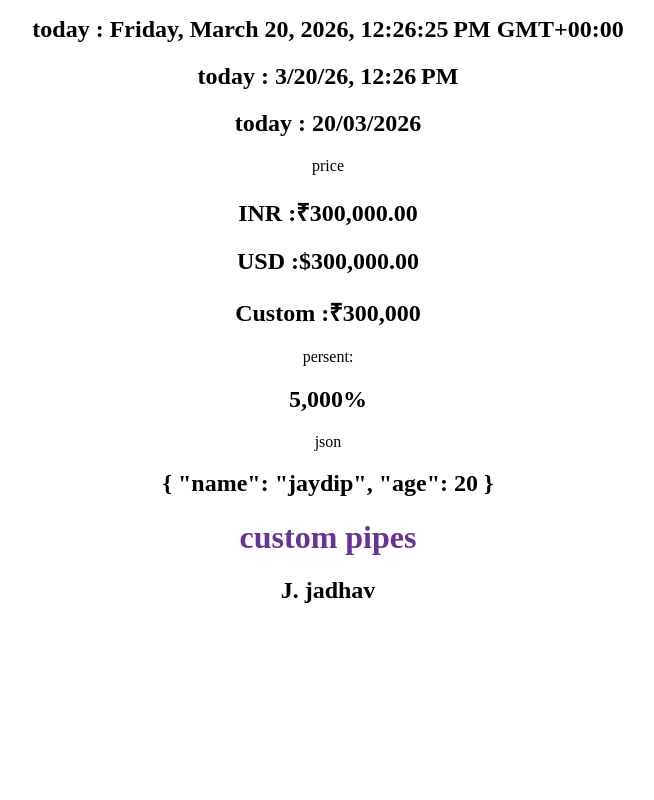
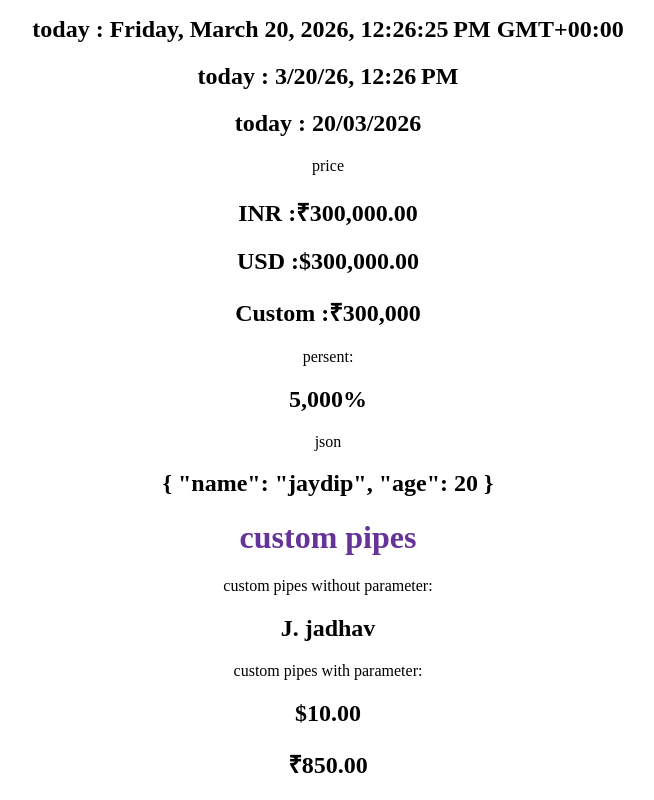
Before and after one commit to JaydipJadhav25/Angular, an Angular app: page / in a window 1280 px wide. Shown: the part 298-1098 px from the top of the page, without its empty margins (312-966 px from the left). Before the commit the page ends 922 px from the top, so only its background shows below. Built offline with nearby package versions, Linux system fonts and the light colour scheme.

Commit message:
feat: use custom pipe with paramters and use in built pipes

```diff
--- a/src/app/app.html
+++ b/src/app/app.html
@@ -3,4 +3,9 @@
 
 <h1>custom pipes</h1>
 
+<p>custom pipes without parameter: </p>
 <h2>{{fullname | shortNamePipe}}</h2>
+
+<p>custom pipes with parameter: </p>
+<h2>{{usd | currency: "USD"}}</h2>
+<h2>{{usd | convertPipe:usdToInr | currency: "INR"}}</h2>
--- a/src/app/app.ts
+++ b/src/app/app.ts
@@ -6,10 +6,12 @@ import { Signals } from './signals/signals';
 import { Effets } from './effets/effets';
 import { Pipes } from './pipes/pipes';
 import { ShortNamePipePipe } from './pipes/short-name-pipe-pipe';
+import { ConvertPipePipe } from './pipes/convert-pipe-pipe';
+import { CommonModule } from '@angular/common';
 
 @Component({
   selector: 'app-root',
-  imports: [Pipes  , ShortNamePipePipe],
+  imports: [Pipes  , ShortNamePipePipe , ConvertPipePipe , CommonModule],
   templateUrl: './app.html',
   styleUrl: './app.css'
 })
@@ -17,5 +19,9 @@ export class App {
   fullname = "jaydip jadhav";
 
 
+  usd = 10;
+  usdToInr = 85;
+
+
 
 }
--- /dev/null
+++ b/src/app/pipes/convert-pipe-pipe.ts
@@ -0,0 +1,10 @@
+import { Pipe, PipeTransform } from '@angular/core';
+
+@Pipe({
+  name: 'convertPipe',
+})
+export class ConvertPipePipe implements PipeTransform {
+  transform(amount: number, rate: number): number {
+    return amount*rate;
+  }
+}
```
Also changed, not shown: 1 other file (tests, documents, lock files or other folders).
